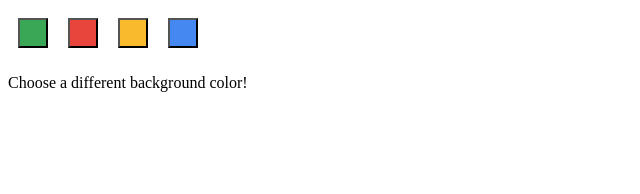
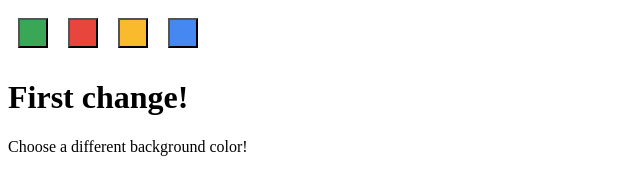
Before and after one commit to A-ZEBI/Routines-Extension, a browser extension: page options.html in a window 1280 px wide. Shown: the whole page, without its empty margins (0-640 px from the left). Drawn offline with Linux system fonts and the light colour scheme.

Commit message:
Added heading in  option.html

```diff
--- a/options.html
+++ b/options.html
@@ -14,6 +14,7 @@
 	<div id="buttonDiv">
 	</div>
 	<div>
+		<h1>First change!</h1>
 		<p>Choose a different background color!</p>
 	</div>
 	<script src="options.js"></script>
```
